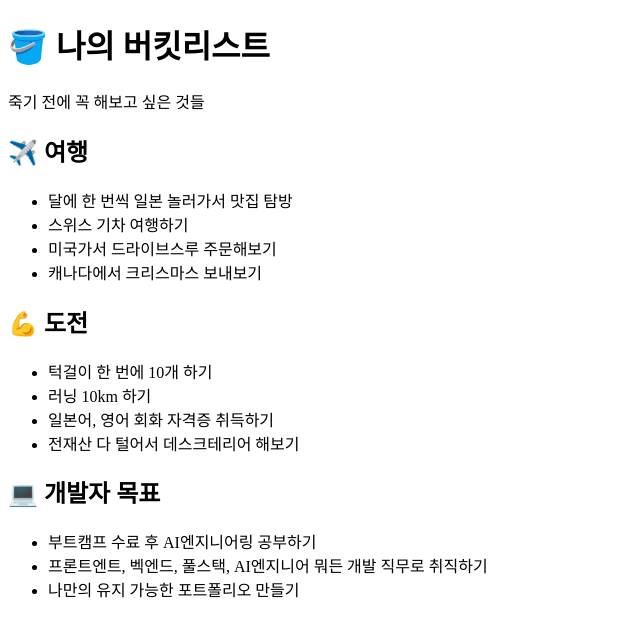
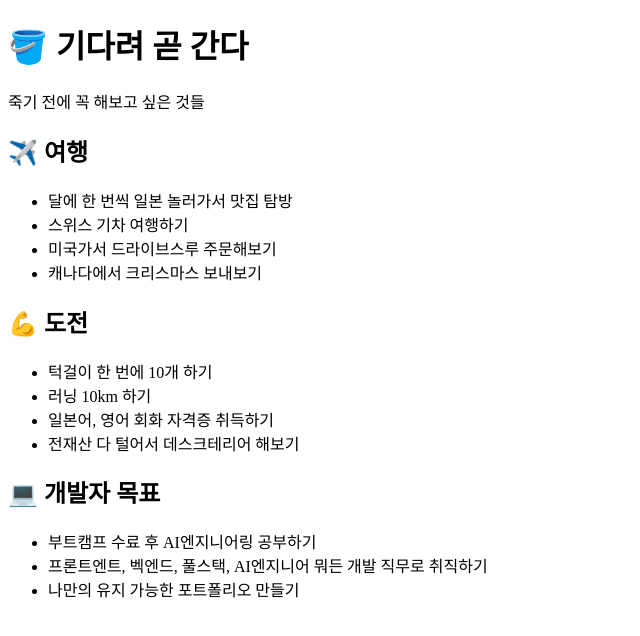
Before and after one commit to chyeseong/my-bucketlist, a plain HTML site: page index.html in a window 1280 px wide. Shown: the whole page, without its empty margins (0-640 px from the left). Drawn offline with Linux system fonts and the light colour scheme.

Commit message:
충돌시켜버리기

```diff
--- a/index.html
+++ b/index.html
@@ -6,7 +6,7 @@
     <title>나의 버킷리스트</title>
   </head>
   <body>
-    <h1>🪣 나의 버킷리스트</h1>
+    <h1>🪣 기다려 곧 간다</h1>
     <p>죽기 전에 꼭 해보고 싶은 것들</p>
 
     <h2>✈️ 여행</h2>
```
